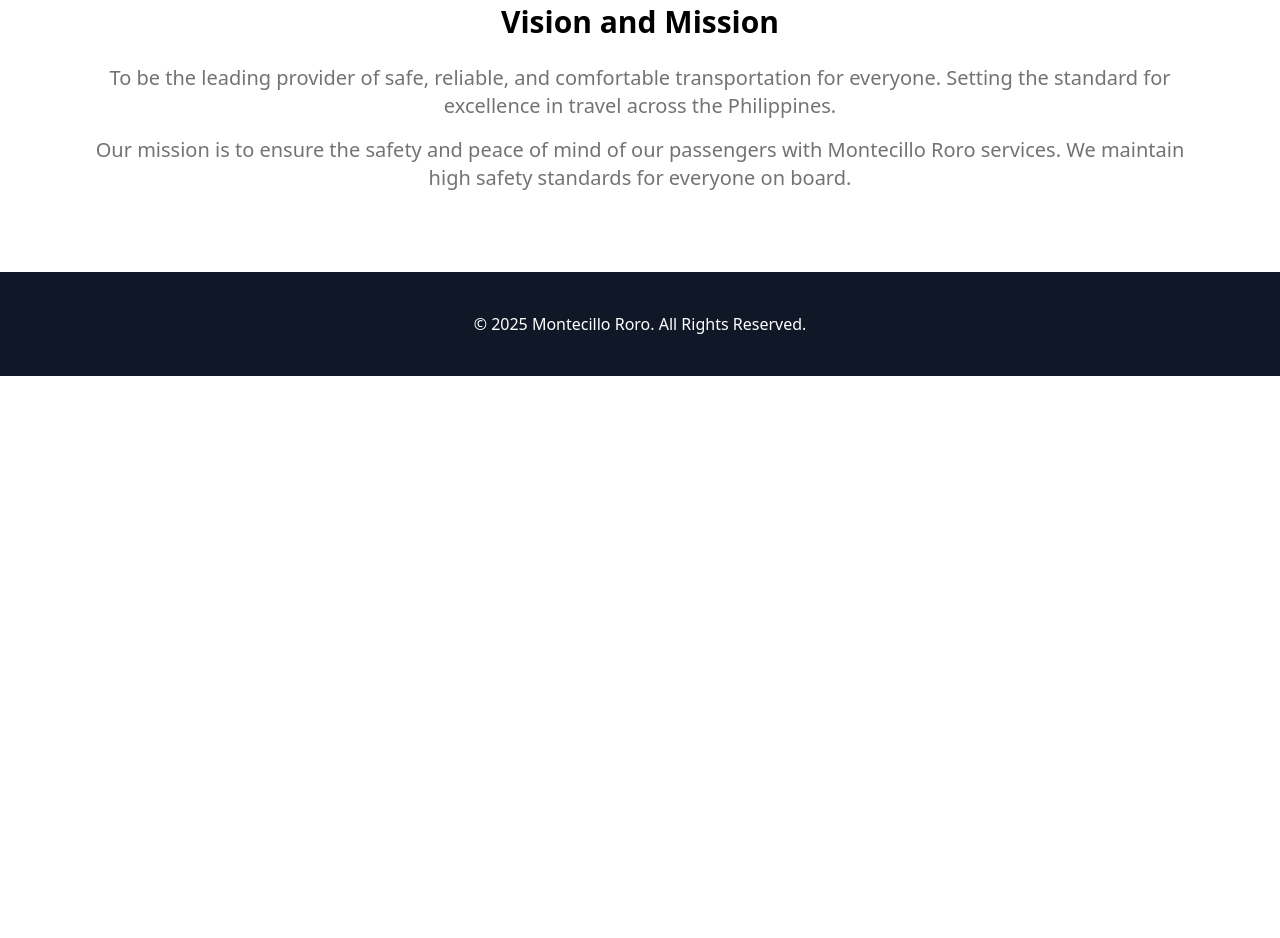
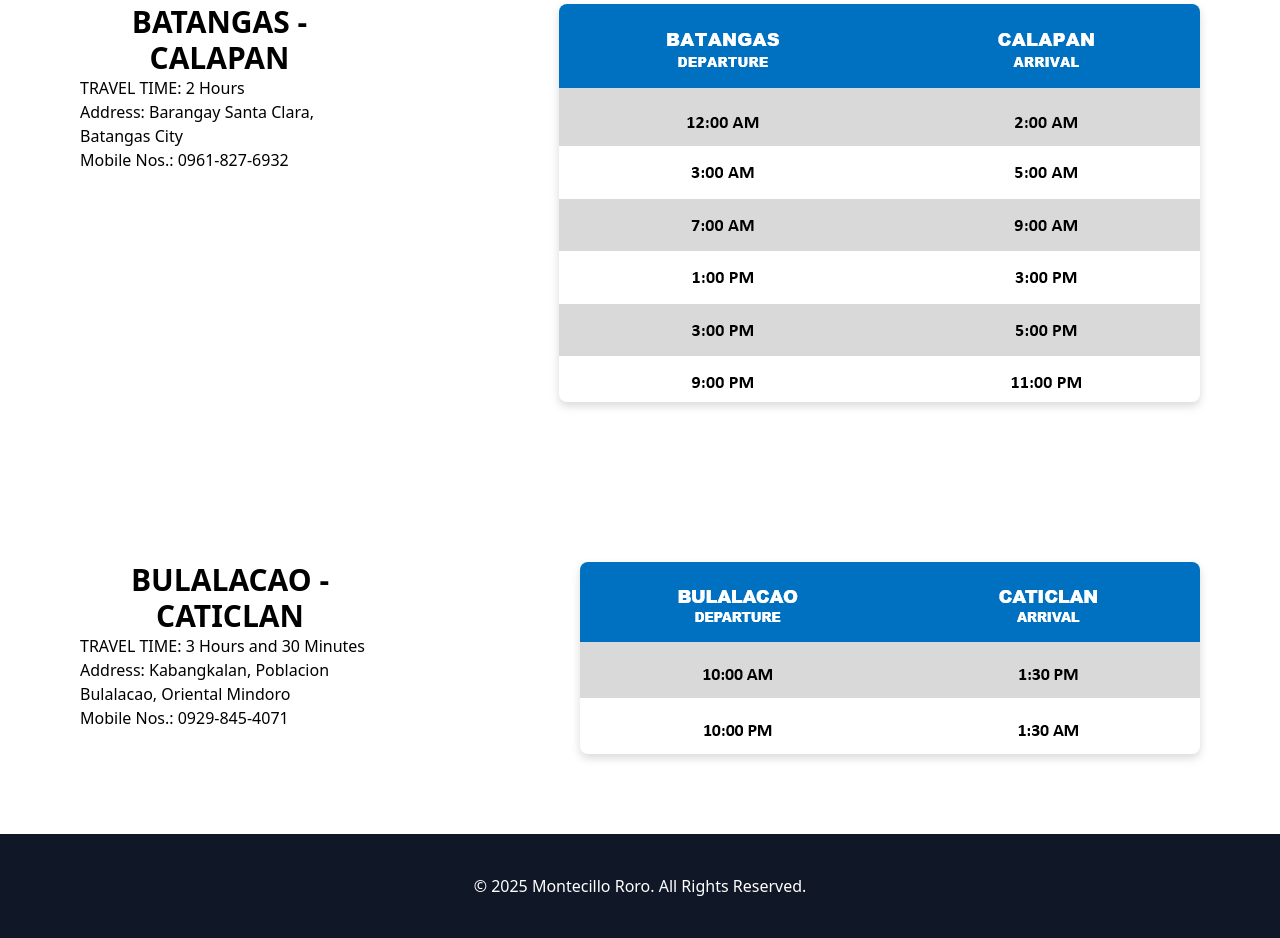
Before and after one commit to Grizzey/rorosite-front, a plain HTML site: page pages/booking.html in a window 1280 px wide. Shown: the part 476-1414 px from the top of the page. Before the commit the page ends 852 px from the top, so only its background shows below. Drawn offline with nearby package versions, Linux system fonts and the light colour scheme; files whose address does not match are found by name.

Commit message:
Update Booking

```diff
--- a/pages/booking.html
+++ b/pages/booking.html
@@ -40,26 +40,33 @@
     </nav>
 
     <div class="relative w-full h-100">
-        <div class="bg-orange-500 absolute inset-0"></div>
+        <div class="bg-blue-700 absolute inset-0"></div>
         <div class="absolute inset-0 flex flex-col items-center justify-center text-white text-center">
             <p class="text-3xl sm:text-7xl font-bold drop-shadow-lg">Routes & Schedules</p>
-            <a href="/pages/booking.html" class="mt-4 bg-blue-700 hover:bg-blue-800 px-5 py-2 text-sm sm:text-base rounded-lg transition">Book Now</a>
+            <!-- <a href="/pages/booking.html" class="mt-4 bg-blue-700 hover:bg-blue-800 px-5 py-2 text-sm sm:text-base rounded-lg transition">Book Now</a> -->
         </div>
     </div>
 
     <!-- MAIN CONTENTS HERE PLS -->
 
-    <section class="w-full py-20 px-6 sm:px-20 bg-white text-center">
-        <h2 class="text-2xl sm:text-3xl font-bold text-black">Vision and Mission</h2>
-        <p class="text-neutral-500 text-lg sm:text-xl mt-6">
-            To be the leading provider of safe, reliable, and comfortable transportation for everyone.
-            Setting the standard for excellence in travel across the Philippines.
-        </p>
-        <p class="text-neutral-500 text-lg sm:text-xl mt-4">
-            Our mission is to ensure the safety and peace of mind of our passengers with Montecillo Roro services.
-            We maintain high safety standards for everyone on board.
-        </p>
+    <section class="flex flex-row justify-center w-full py-20 px-6 sm:px-20 bg-white text-center gap-50">
+        <div>
+            <h2 class="text-2xl sm:text-3xl font-bold text-black">BATANGAS - CALAPAN</h2>
+            <p class="float-left text-left">TRAVEL TIME: 2 Hours <br> Address:  Barangay Santa Clara, Batangas City <br> Mobile Nos.: 0961-827-6932</p>
+        </div>
+
+        <img src="../assets/BAT-CAL.png" class="rounded-lg drop-shadow-lg" />
     </section>
+
+    <section class="flex flex-row justify-center w-full py-20 px-6 sm:px-20 bg-white text-center gap-50">
+        <div>
+            <h2 class="text-2xl sm:text-3xl font-bold text-black">BULALACAO - CATICLAN</h2>
+            <p class="float-left text-left">TRAVEL TIME: 3 Hours and 30 Minutes <br> Address:  Kabangkalan, Poblacion Bulalacao, Oriental Mindoro <br> Mobile Nos.: 0929-845-4071</p>
+        </div>
+
+        <img src="../assets/BUL-CAT.png" class="rounded-lg drop-shadow-lg" />
+    </section>
+
 
 
 
```
Also changed, not shown: assets/BAT-CAL.png (added), assets/BUL-CAT.png (added), assets/BULA_CAT.png (added).
